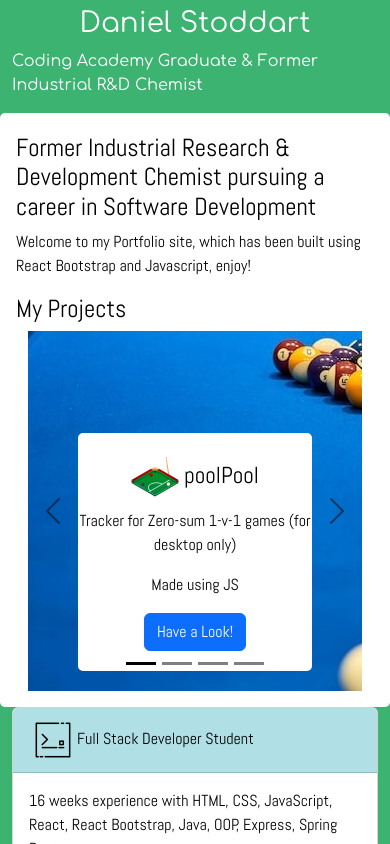
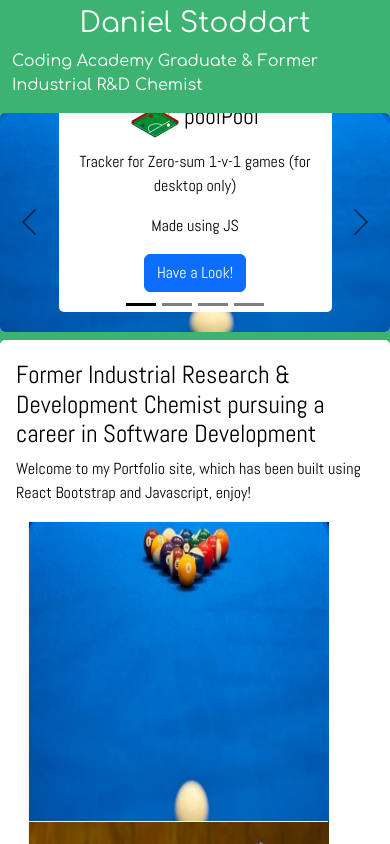
Before and after one commit to danmsto/portfolio, a React (Create React App) app: page / in a window 390 px wide. Shown: the top 844 px of the page. Built offline with nearby package versions, Linux system fonts and the light colour scheme.

Commit message:
isolated carousel, works on desktop but not mobile now

```diff
--- a/src/App.css
+++ b/src/App.css
@@ -33,6 +33,7 @@
   from {
     transform: rotate(0deg);
   }
+
   to {
     transform: rotate(360deg);
   }
@@ -40,8 +41,8 @@
 
 @media (max-width: 800px) {
   .carousel {
-    width:auto;
-    height:auto;
+    width: auto;
+    height: auto;
   }
 }
 
@@ -51,10 +52,9 @@
 }
 
 .carousel-image {
-  display: flex;
-  align-self: center;
-  width: auto;
-  height: auto;
+  height: 100%;
+  width: 100%;
+  border-radius: 5px;
 }
 
 .centered {
@@ -63,7 +63,7 @@
   align-items: center;
 }
 
-.bodyCol {
+.bodySection {
   background-color: white;
   border-radius: 5px;
 }
@@ -89,3 +89,64 @@
 .siteHeader {
   margin-top: 2%;
 }
+
+.flipCardImg {
+  width: 300px;
+  height: 300px;
+}
+
+/* The flip card container - set the width and height to whatever you want. We have added the border property to demonstrate that the flip itself goes out of the box on hover (remove perspective if you don't want the 3D effect */
+.flip-card {
+  background-color: transparent;
+  width: 300px;
+  height: 300px;
+  border: 1px solid #f1f1f1;
+  perspective: 1000px;
+  /* Remove this if you don't want the 3D effect */
+}
+
+/* This container is needed to position the front and back side */
+.flip-card-inner {
+  position: relative;
+  width: 100%;
+  height: 100%;
+  text-align: center;
+  transition: transform 0.8s;
+  transform-style: preserve-3d;
+}
+
+/* Do an horizontal flip when you move the mouse over the flip box container */
+.flip-card:hover .flip-card-inner {
+  transform: rotateY(180deg);
+}
+
+/* Position the front and back side */
+.flip-card-front,
+.flip-card-back {
+  position: absolute;
+  width: 100%;
+  height: 100%;
+  -webkit-backface-visibility: hidden;
+  /* Safari */
+  backface-visibility: hidden;
+}
+
+/* Style the front side (fallback if image is missing) */
+.flip-card-front {
+  background-color: #bbb;
+  color: black;
+}
+
+/* Style the back side */
+.flip-card-back {
+  background-color: dodgerblue;
+  color: white;
+  transform: rotateY(180deg);
+}
+
+.flipCardCont {
+  display: flex;
+  flex-direction: row;
+  flex-wrap: wrap;
+  justify-content: flex-start;
+}
--- a/src/App.jsx
+++ b/src/App.jsx
@@ -7,6 +7,7 @@ import MyProjects from "./components/MyProjects";
 import AboutMe from "./components/AboutMe";
 import Heading from "./components/Heading";
 import Subheading from "./components/Subheading";
+import ProjectFlipCards from "./components/ProjectFlipCards";
 
 function App() {
 
@@ -15,9 +16,14 @@ function App() {
       {<Heading />}
       {<Subheading />}
       <Row>
-        <Col sm={8} xs={12} id="bodyCol" className="bodyCol blackText p-3">
-          {<Home />}
-          {<MyProjects />}
+        <Col sm={8} xs={12}>
+          <Row className="bodySection blackText">
+            {<MyProjects />}
+          </Row>
+          <Row className="bodySection blackText p-3 mt-2">
+            {<Home />}
+            {<ProjectFlipCards />}
+          </Row>
         </Col>
         <Col sm={4} xs={12} className="blackText">
           {<AboutMe />}
--- a/src/components/AboutMe.jsx
+++ b/src/components/AboutMe.jsx
@@ -8,7 +8,7 @@ function AboutMe() {
       <>
         {content.experience.map((experience) => {
           return (
-            <Row className="sideCol">
+            <Row className="sideCol" key={experience.heading}>
               <Card className="p-0 mb-2">
                 <Card.Header>
                   <img src={experience.image} alt="experience" height={48} width={48} />
--- a/src/components/MyProjects.jsx
+++ b/src/components/MyProjects.jsx
@@ -26,12 +26,9 @@ function MyProjects() {
   };
 
   return (
-    <>
-      <h2>My Projects</h2>
-      <Container >
-        <Carousel variant="dark">{generateCarousel()}</Carousel>
-      </Container>
-    </>
+    <Container className="p-0">
+      <Carousel variant="dark">{generateCarousel()}</Carousel>
+    </Container>
   );
 }
 
--- /dev/null
+++ b/src/components/ProjectFlipCards.jsx
@@ -0,0 +1,35 @@
+import { Button, Container } from "react-bootstrap";
+import projects from "../content/projects.js";
+
+function ProjectFlipCards() {
+
+  const generateFlipCards = () => {
+    return projects.map((project) => {
+      return (
+        <div className="flip-card" key={project.title}>
+        <div className="flip-card-inner">
+          <div className="flip-card-front">
+            <img src={project.image} alt="Avatar" className="flipCardImg"/>
+          </div>
+          <div className="flip-card-back">
+            <img src={project.logo}/>
+            <h1>{project.title}</h1>
+            <p>{project.description}</p>
+            <p>{project.madeWith}</p>
+            <Button href={project.link} target="_blank">{project.linkText}</Button>
+          </div>
+        </div>
+      </div>
+      )
+    })
+  }
+
+  return (
+    <Container className="flipCardCont">
+      {generateFlipCards()}
+    </Container>
+  );
+
+}
+
+export default ProjectFlipCards;
```
